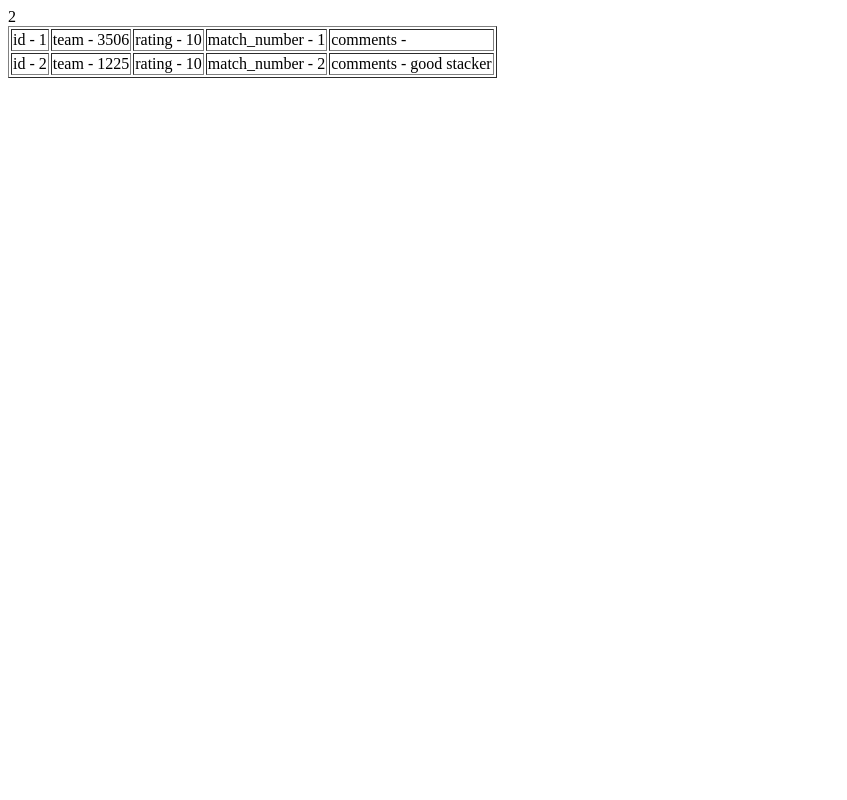
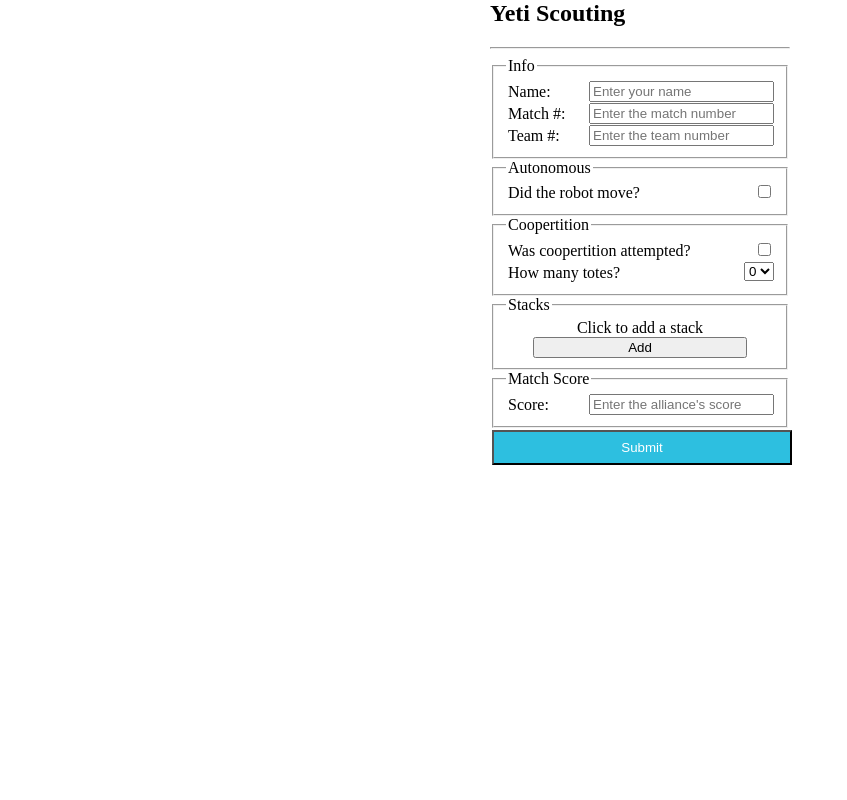
Before and after one commit to Yeti-Robotics/PHP_Scouting, a PHP site: page / in a window 1280 px wide. Shown: the whole page, without its empty margins (0-847 px from the left). Run offline with PHP 8.4, Linux system fonts and the light colour scheme; data comes from the database, SQL or seed files in the repository; both versions use the stored data as it was before the commit.

Commit message:
- Added UI - Added index.php

```diff
--- a/index.php
+++ b/index.php
@@ -1,25 +1,114 @@
-<?php
-include ("connect.php");
+<html>
+<head>
+<title>Yeti Robotics Scouting</title>
+<meta name="viewport" content="width=device-width, intial-scale=1"/>
+<link href="scouting.css" type="text/css" rel="stylesheet"/>
+<script type="text/javascript" src="scouting.js"></script>
+</head>
 
-$query = "SELECT *
-		FROM scout_data";
-$result = $db->query ( $query );
-if ($result) {
-	echo ($result->num_rows);
-	echo "<table border='1'>";
-	while ( $row = $result->fetch_assoc () ) {
-		echo "<tr>";
-		foreach ( $row as $key => $value ) {
-			echo "<td>" . $key . " - " . $value . "</td>";
-		}
-		echo "</tr>";
-	}
-	echo "</table>";
-} else {
-	$db->close ();
-	die ( "<h2>query failed</h2>" );
-}
+<body>
+	<div class="header">
+		<h2 class="page_header">Yeti Scouting</h2>
+		<hr />
+	</div>
 
-$db->close ();
+	<div>
+		<form id="scouting_form" action="scouting_submit.php" method="POST">
+			<fieldset>
+				<legend>Info</legend>
+				<div class="aligned_controls">
+					<label for="name">Name:</label>
+					<input type="text" name="name" placeholder="Enter your name" required="required"/><br/>
+					<label>Match #:</label>
+					<input type="number" name="match_number" placeholder="Enter the match number" required="required"/><br/>
+					<label>Team #:</label>
+					<input type="number" name="team_number" placeholder="Enter the team number" required="required"/><br/>
+				</div>
+			</fieldset>
+			<fieldset>
+				<legend>Autonomous</legend>
+				<div class="aligned_controls">
+					<label for="robot_moved">Did the robot move?</label>
+					<input type="checkbox" name="robot_moved" onchange="toggleAutonomous(this.checked)"/><br/>
+					<div id="autonmous_container" class="aligned_controls">
+						<label for="totes_auto">How many totes?</label>
+						<select name="totes_auto">
+							<option value="0" selected="selected">0</option>
+							<option value="1">1</option>
+							<option value="2">2</option>
+							<option value="3">3</option>
+						</select>
+						<label for="cans_auto">How many cans?</label>
+						<select name="cans_auto">
+							<option value="0" selected="selected">0</option>
+							<option value="1">1</option>
+							<option value="2">2</option>
+							<option value="3">3</option>
+						</select>
+					</div>
+				</div>
+			</fieldset>
+			<fieldset>
+				<legend>Coopertition</legend>
+				<div class="aligned_controls">
+					<label for="coopertition">Was coopertition attempted?</label>
+					<input type="checkbox" name="coopertition"/>
+					<label for="coopertition_totes">How many totes?</label>
+					<select name="coopertition_totes">
+						<option value="0" selected="selected">0</option>
+						<option value="1">1</option>
+						<option value="2">2</option>
+						<option value="3">3</option>
+					</select>
+				</div>
+			</fieldset>
+			<fieldset>
+				<legend>Stacks</legend>
+				<div id="stack_row_container">
+					<label for="add_button">Click to add a stack</label>
+					<input type="button" value="Add" class="add_button" onclick="addStackRow()"/>
+				</div>
+			</fieldset>
+			<fieldset>
+				<legend>Match Score</legend>
+				<div class="aligned_controls">
+					<label for="score">Score:</label>
+					<input type="number" name="score" placeholder="Enter the alliance's score" required="required"/>
+				</div>
+			</fieldset>
+			<div class="submit_button_container">
+				<input type="submit" value="Submit" class="submit_button"/>
+			</div>
+		</form>
+		<div id="stack_row" class="stack_row">
+			<hr class="stack_row_divider"/>
+			<label for="stacks_totes">Totes:</label>
+			<select name="stacks_totes[]">
+				<option value="0" selected="selected">0</option>
+				<option value="1">1</option>
+				<option value="2">2</option>
+				<option value="3">3</option>
+				<option value="4">4</option>
+				<option value="5">5</option>
+				<option value="6">6</option>
+			</select>
+			<label for="capped_stack">Cap:</label>
+			<select name="capped_stack[]">
+				<option value="0" selected="selected">No cap</option>
+				<option value="1">Cap w/o litter</option>
+				<option value="2">Cap w/ litter</option>
+			</select>
+			<img id="delete_button" src="red_x.png" class="delete_button"/>
+		</div>
 
-?>
+	</div>
+
+
+</body>
+
+
+
+
+
+
+</html>
--- /dev/null
+++ b/scouting.css
@@ -0,0 +1,56 @@
+body {
+	max-width: 300px;
+	margin: auto;
+}
+
+.aligned_controls>label {
+	display: inline-block;
+	float: left;
+	clear: left;
+	text-align: right;
+	width: auto;
+	margin: 2px;
+}
+
+.aligned_controls>input, .aligned_controls>select {
+	display: inline-block;
+	float: right;
+	clear: right;
+}
+
+.stack_row, #autonmous_container {
+	display: none;
+	vertical-align: middle;
+}
+
+.submit_button {
+	height: 35px;
+	width: 100%;
+	margin-top: 5px;
+	margin: 2px;
+	background-color: #2DBFE0;
+	color: white;
+}
+
+.submit_class_container {
+	margin-top: 10px;
+}
+
+.add_button {
+	width: 80%;
+}
+
+#stack_row_container {
+	text-align: center;
+}
+
+.stack_row_divider{
+	margin: 4px 4px 4px 4px;
+}
+
+.delete_button{
+	color: red;
+	width: 15px;
+	position: relative;
+	top: 2px;
+}
--- /dev/null
+++ b/scouting.js
@@ -0,0 +1,28 @@
+/**
+ *
+ */
+function addStackRow() {
+	var node = document.getElementById("stack_row").cloneNode(true);
+	node.style.display = "block";
+
+	var container = document.getElementById("stack_row_container");
+	var rowId = "stack_row_" + container.childNodes.length;
+	node.id = rowId;
+	var image = node.querySelector("#delete_button");
+	image.onclick = function(){deleteStackRow(rowId)};
+	container.appendChild(node);
+}
+
+function toggleAutonomous(checked) {
+	var node = document.getElementById("autonmous_container");
+	if (checked){
+		node.style.display = "block";
+	} else{
+		node.style.display = "none";
+	}
+}
+
+function deleteStackRow(rowId){
+	var node = document.getElementById(rowId);
+	node.remove();
+}
--- /dev/null
+++ b/scouting_submit.php
@@ -0,0 +1,3 @@
+<?php
+print_r($_REQUEST);
+?>
```
Also changed, not shown: results.php (added, +25 -0 lines), sample.txt (added, +26 -0 lines), scouting.sql (renamed from scout_data.sql, +3 -9 lines), red_x.png (added).
